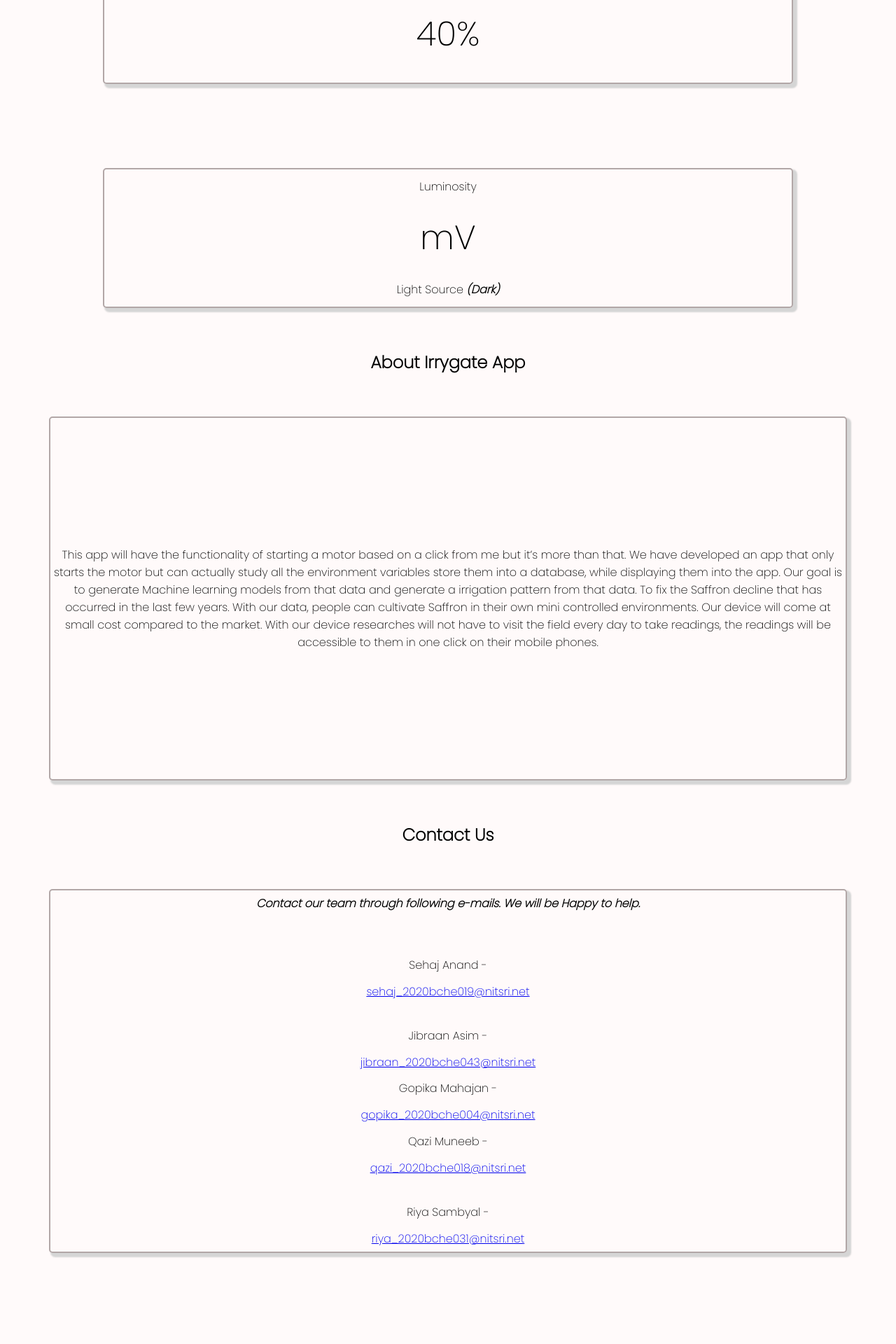
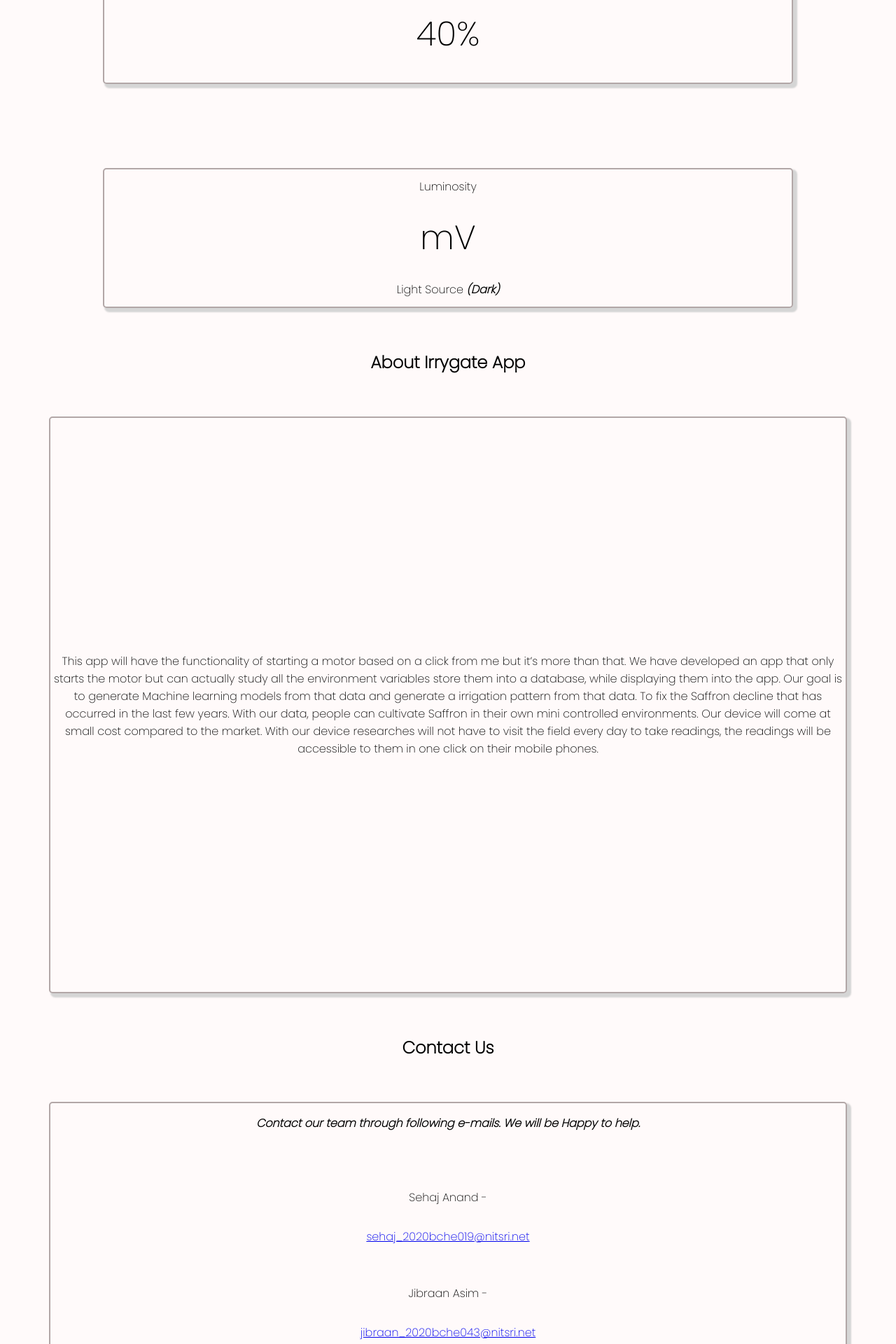
Before and after one commit to sehajanand/IoT_based_smart_irrigation_system, a React (Create React App) app: page / in a window 1280 px wide. Shown: the part 1006-2926 px from the top of the page at 70% size. Built offline with nearby package versions, Linux system fonts and the light colour scheme; no server answers; the database is empty.

Commit message:
fixed errors

```diff
--- a/src/Components/About.css
+++ b/src/Components/About.css
@@ -19,7 +19,7 @@
 }
 
 .about-box {
-  height: 65vh;
+  height: 103vh;
   width: 89vw;
   text-align: center;
   border: 2px solid #b2a7a7;
--- a/src/Components/About.scss
+++ b/src/Components/About.scss
@@ -8,7 +8,7 @@
     text-align: center;
 }
 .about-box{
-    height: 65vh;
+    height: 103vh;
     width: 89vw;
     text-align: center;
     border: 2px solid #b2a7a7;
--- a/src/Components/Contact.css
+++ b/src/Components/Contact.css
@@ -19,7 +19,7 @@
 }
 
 .contact-box {
-  height: 65vh;
+  height: 90vh;
   width: 89vw;
   text-align: center;
   border: 2px solid #b2a7a7;
--- a/src/Components/Contact.scss
+++ b/src/Components/Contact.scss
@@ -8,7 +8,7 @@
     text-align: center;
 }
 .contact-box{
-    height: 65vh;
+    height: 90vh;
     width: 89vw;
     text-align: center;
     border: 2px solid #b2a7a7;
```
Also changed, not shown: 1 other file (tests, documents, lock files or other folders).
